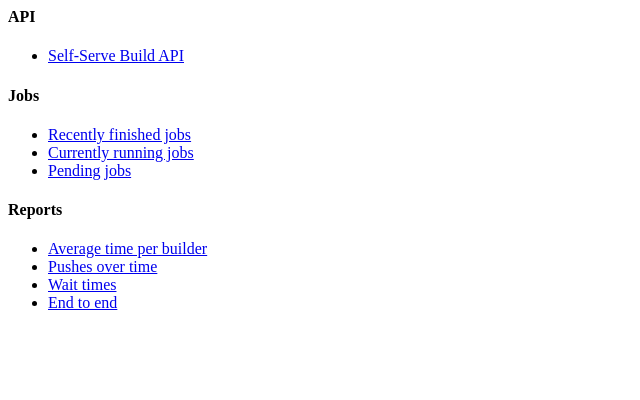
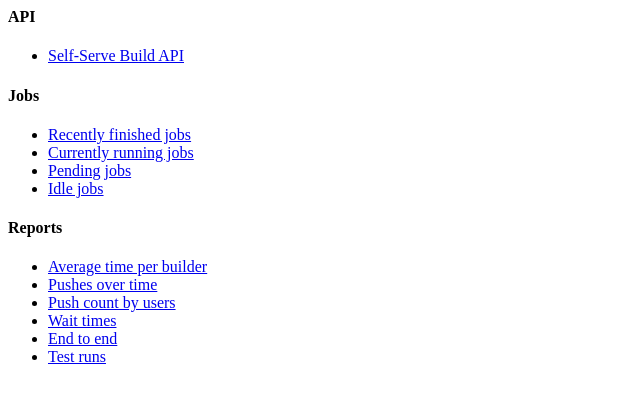
Before and after one commit to mozilla-releng/build-buildapi, a plain HTML site: page buildapi/public/index.html in a window 1280 px wide. Shown: the whole page, without its empty margins (0-640 px from the left). Drawn offline with Linux system fonts and the light colour scheme.

Commit message:
Update list of reports on index.html. r=catlee

```diff
--- a/buildapi/public/index.html
+++ b/buildapi/public/index.html
@@ -11,13 +11,16 @@
   <li><a href='recent'>Recently finished jobs</a></li>
   <li><a href='running'>Currently running jobs</a></li>
   <li><a href='pending'>Pending jobs</a></li>
+  <li><a href='reports/idlejobs'>Idle jobs</a></li>
 </ul>
 <h4>Reports</h4>
 <ul>
   <li><a href='reports/builders'>Average time per builder</a></li>
   <li><a href='reports/pushes'>Pushes over time</a></li>
+  <li><a href='pushes'>Push count by users</a></li>
   <li><a href='reports/waittimes'>Wait times</a></li>
   <li><a href='reports/endtoend'>End to end</a></li>
+  <li><a href='reports/testruns'>Test runs</a></li>
 </ul>
 </body>
 </html>
```
